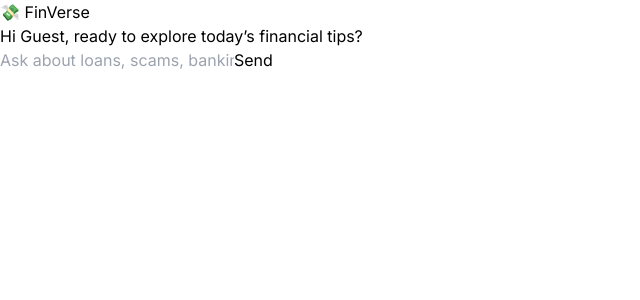
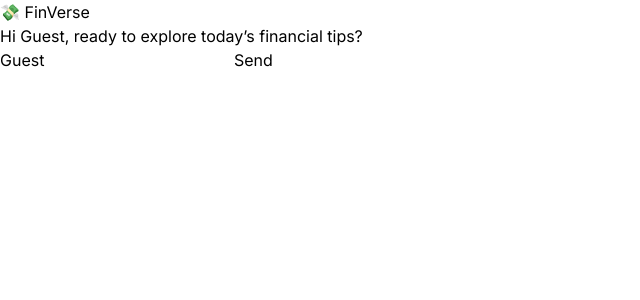
Before and after one commit to deshpande-shreeraksha/financial-chatbot, a Next.js app: page / in a window 1280 px wide. Shown: the top 300 px of the page, without its empty margins (0-640 px from the left). Built offline with nearby package versions, Linux system fonts and the light colour scheme.

Commit message:
Conversation History

```diff
--- a/components/ChatWindow.tsx
+++ b/components/ChatWindow.tsx
@@ -105,13 +105,15 @@ export default function ChatWindow() {
       </div>
 
       <form onSubmit={handleSubmit} className="mt-4 flex">
-        <input
-          type="text"
-          value={input}
-          onChange={(e) => setInput(e.target.value)}
-          className="flex-grow border p-2 rounded-l"
-          placeholder="Ask about loans, scams, banking..."
-        />
+      <input
+  type="text"
+  placeholder="Enter your name"
+  value={userName}
+  onChange={(e) => setUserName(e.target.value)}
+  onBlur={() => localStorage.setItem('userName', userName)}
+  className="border p-2 rounded mb-4 w-full"
+/>
+
         <button type="submit" className="bg-blue-600 text-white px-4 rounded-r">
           Send
         </button>
```
